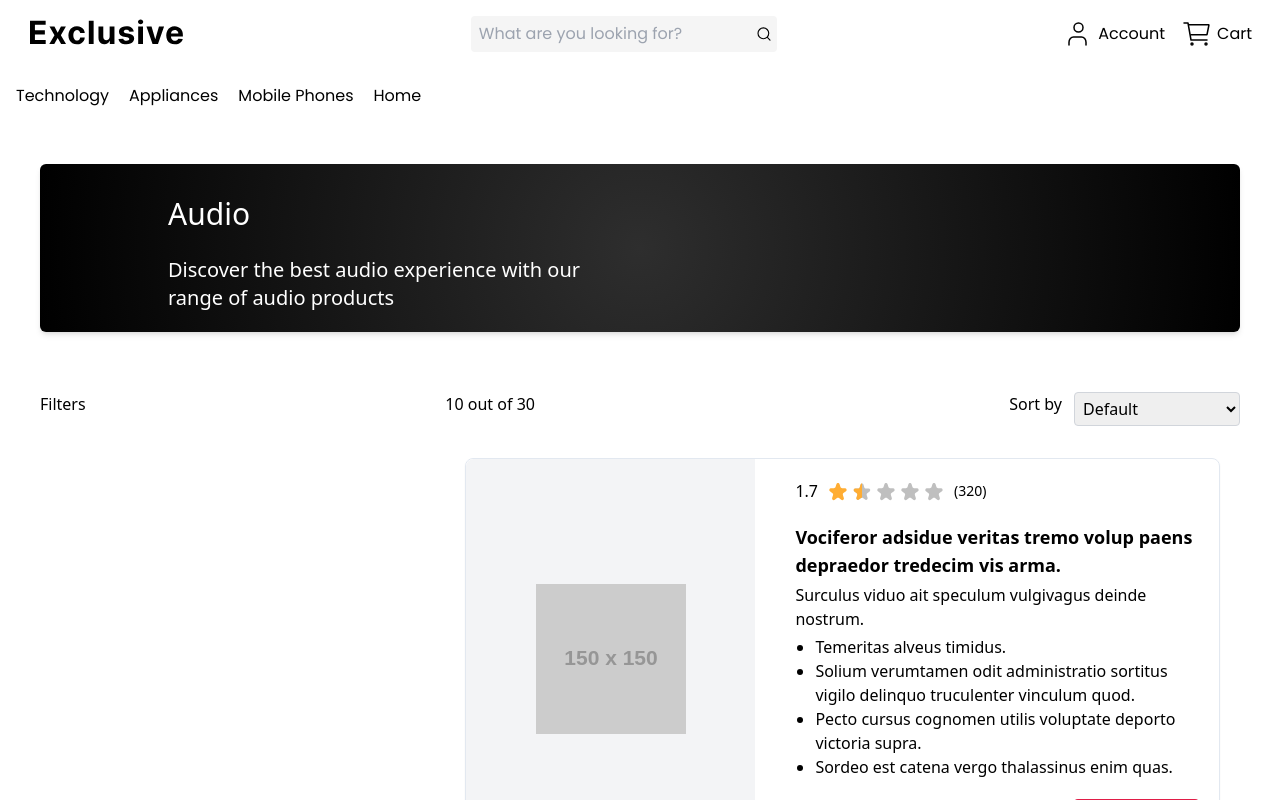
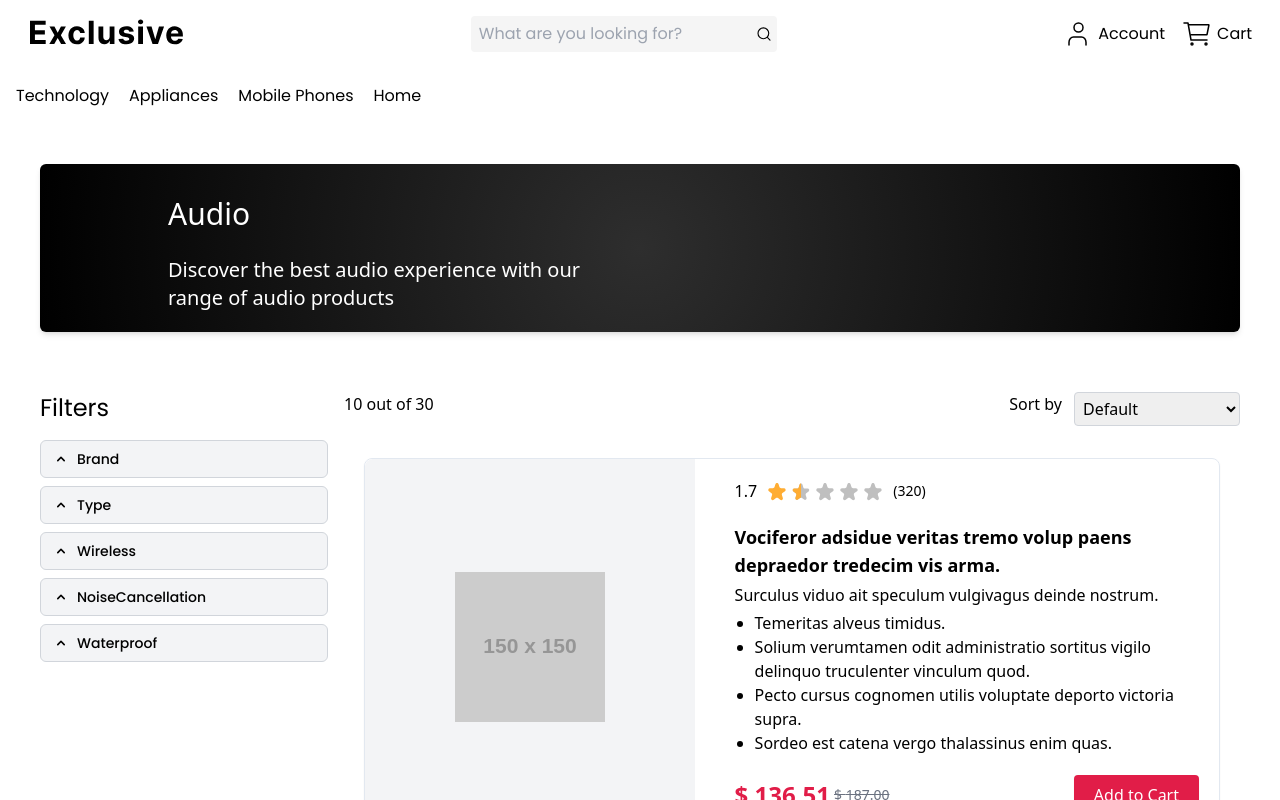
Before and after one commit to dr-von-doom/Exclusive, a React (Vite) app: page /exclusive/category/technology/audio in a window 1280 px wide. Shown: the top 800 px of the page. Built offline with nearby package versions, Linux system fonts and the light colour scheme.

Commit message:
feat(HU2014): added filters in plp

```diff
--- a/src/components/Filter/Filter.tsx
+++ b/src/components/Filter/Filter.tsx
@@ -1,9 +1,15 @@
 import filtersData from "@/data/filters.json";
 import { Filter as FilterType } from "@/types/Filter";
-import { useState } from "react";
+import React, { useState } from "react";
 
-export const Filter = () => {
+interface FilterProps {
+  onFilterChange: (selectedOptions: Record<string, string[]>) => void;
+  categoryId: number;
+}
+
+export const Filter: React.FC<FilterProps> = ({ onFilterChange, categoryId }) => {
   const [openFilters, setOpenFilters] = useState<Set<string>>(new Set());
+  const [selectedOptions, setSelectedOptions] = useState<Record<string, string[]>>({});
 
   const capitalizeFirstLetter = (string: string): string => {
     return string.charAt(0).toUpperCase() + string.slice(1);
@@ -17,17 +23,32 @@ export const Filter = () => {
       newOpenFilters.add(filterName);
     }
     setOpenFilters(newOpenFilters);
+    onFilterChange(selectedOptions);
   };
 
+  const handleOptionChange = (filterName: string, option: string, checked: boolean) => {
+    const newSelectedOptions = { ...selectedOptions };
+    if (!newSelectedOptions[filterName]) {
+      newSelectedOptions[filterName] = [];
+    }
+    if (checked) {
+      newSelectedOptions[filterName].push(option);
+    } else {
+      newSelectedOptions[filterName] = newSelectedOptions[filterName].filter(opt => opt !== option);
+    }
+    setSelectedOptions(newSelectedOptions);
+    onFilterChange(newSelectedOptions);
+  };
+
+  const filteredFilters = (filtersData as FilterType[]).find(filterCategory => filterCategory.categoryId === categoryId)?.filters || [];
+
   return (
-    <div className="font-poppins m-0 border p-4 md:p-6">
+    <div className="font-poppins m-0">
       <h2 className="text-xl md:text-2xl text-black mb-4">Filters</h2>
-      {(filtersData as FilterType[]).map((filterCategory: FilterType) => (
-        <div key={filterCategory.categoryId} className="bg-white mb-4">
-          {filterCategory.filters.map((filter) => (
+      {filteredFilters.map((filter) => (
         <div key={filter.name} className="mb-2">
           <div
-                className="flex cursor-pointer items-center border border-gray-300 bg-gray-100 px-3 py-2 rounded-md"
+            className="flex cursor-pointer items-center border font-medium border-gray-300 bg-gray-100 px-3 py-2 rounded-md"
             onClick={() => toggleFilter(filter.name)}
           >
             <span
@@ -59,6 +80,7 @@ export const Filter = () => {
                     id={option}
                     name={filter.name}
                     className="h-4 w-4 cursor-pointer rounded border-gray-300 text-blue-600 focus:ring-blue-500"
+                    onChange={(e) => handleOptionChange(filter.name, option, e.target.checked)}
                   />
                   <label
                     htmlFor={option}
@@ -73,8 +95,6 @@ export const Filter = () => {
         </div>
       ))}
     </div>
-      ))}
-    </div>
   );
 };
 
--- a/src/data/filters.json
+++ b/src/data/filters.json
@@ -39,16 +39,6 @@
         "name": "storage",
         "type": "checkbox",
         "options": ["128GB", "256GB", "512GB", "1TB", "2TB"]
-      },
-      {
-        "name": "os",
-        "type": "checkbox",
-        "options": ["Windows", "macOS", "Linux"]
-      },
-      {
-        "name": "display",
-        "type": "checkbox",
-        "options": ["13-inch", "15-inch", "17-inch"]
       },
       {
         "name": "graphics",
--- a/src/pages/Product/ProductListPage.tsx
+++ b/src/pages/Product/ProductListPage.tsx
@@ -1,3 +1,4 @@
+import Filter from "@/components/Filter";
 import CategoryBanner from "@/components/Product/CategoryBanner";
 import ExploreMoreBanner from "@/components/Product/ExploreMoreBanner";
 import PaginatedProductList from "@/components/Product/PaginatedProductList";
@@ -103,16 +104,28 @@ export const ProductListPage = () => {
     }
   };
 
+  const handleFilterChange = (selectedOptions: Record<string, string[]>) => {
+    setSortOptions({});
+    const results = getProductByCategory(category.id, {
+      page: 1,
+      filters: selectedOptions,
+    });
+    setPaginatedData(results);
+  };
+
   return (
     <BaseLayout>
       <div className="flex h-full grow flex-col items-center justify-center gap-5 p-10">
         <CategoryBanner category={category} />
 
-        <div className="my-10 grid gap-4 sm:grid-cols-3">
+        <div className="my-10 grid gap-4 sm:grid-cols-4">
           <div className="sm:col-span-1">
-            <p>Filters</p>
+            <Filter
+              onFilterChange={handleFilterChange}
+              categoryId={category.id}
+            />
           </div>
-          <div className="flex flex-col gap-3 sm:col-span-2">
+          <div className="flex flex-col gap-3 sm:col-span-3">
             <PaginatedProductList
               paginatedData={paginatedData}
               sortOptionsList={sortOptionsList}
--- a/src/types/PaginatedData.ts
+++ b/src/types/PaginatedData.ts
@@ -15,4 +15,5 @@ export type SortOptions<Type> = {
 /** Pagination data options */
 export type PaginationOptions<Type> = SortOptions<Type> & {
   page?: number;
+  filters?: Record<string, string[]>;
 };
--- a/tailwind.config.js
+++ b/tailwind.config.js
@@ -10,4 +10,7 @@ export default {
     },
   },
   plugins: [],
+  rules: {
+    'react/prop-types': 'off', // Desactiva la validación de props
+  },
 }
```
Lines whose indentation alone changed are shown as unchanged.
